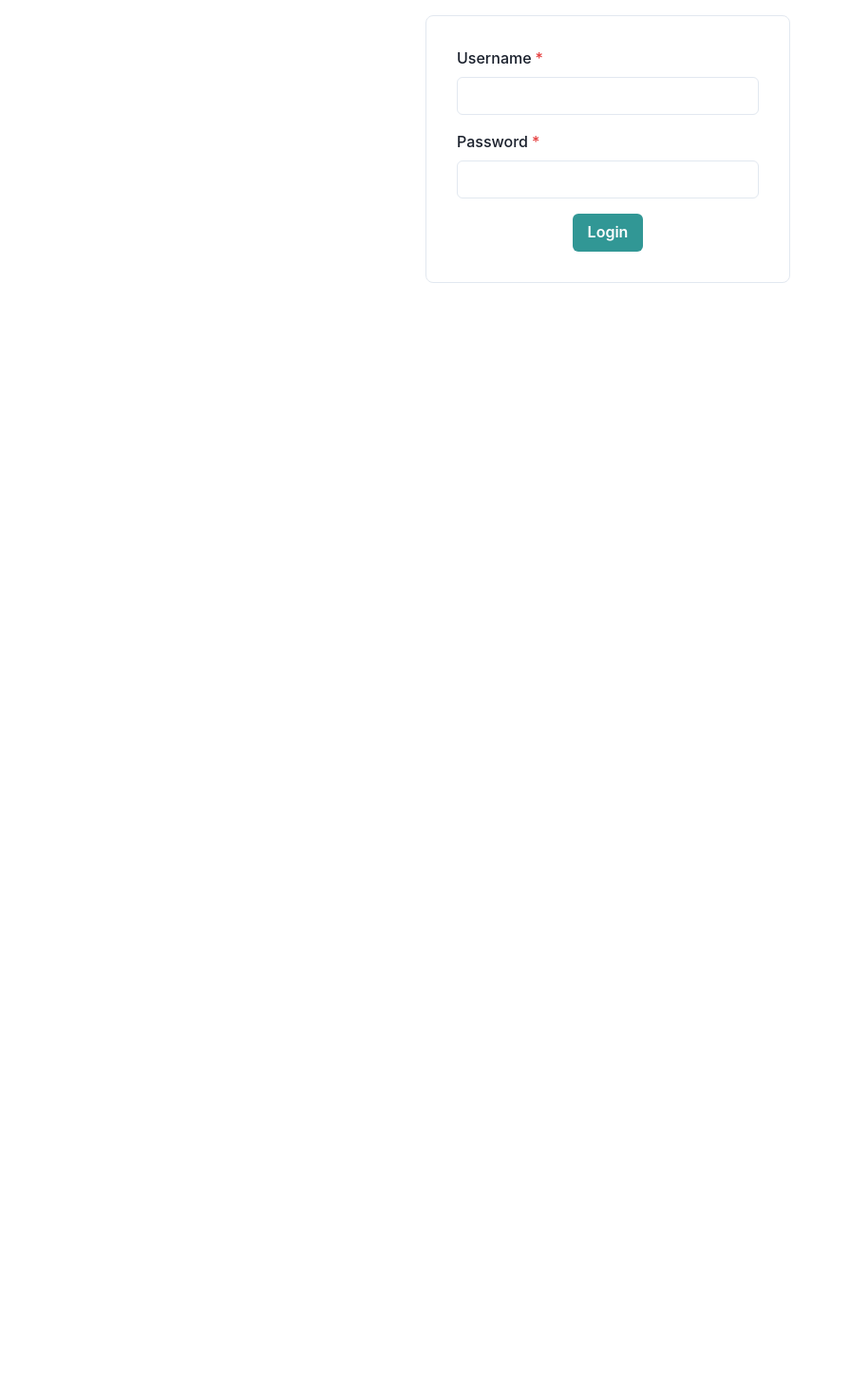
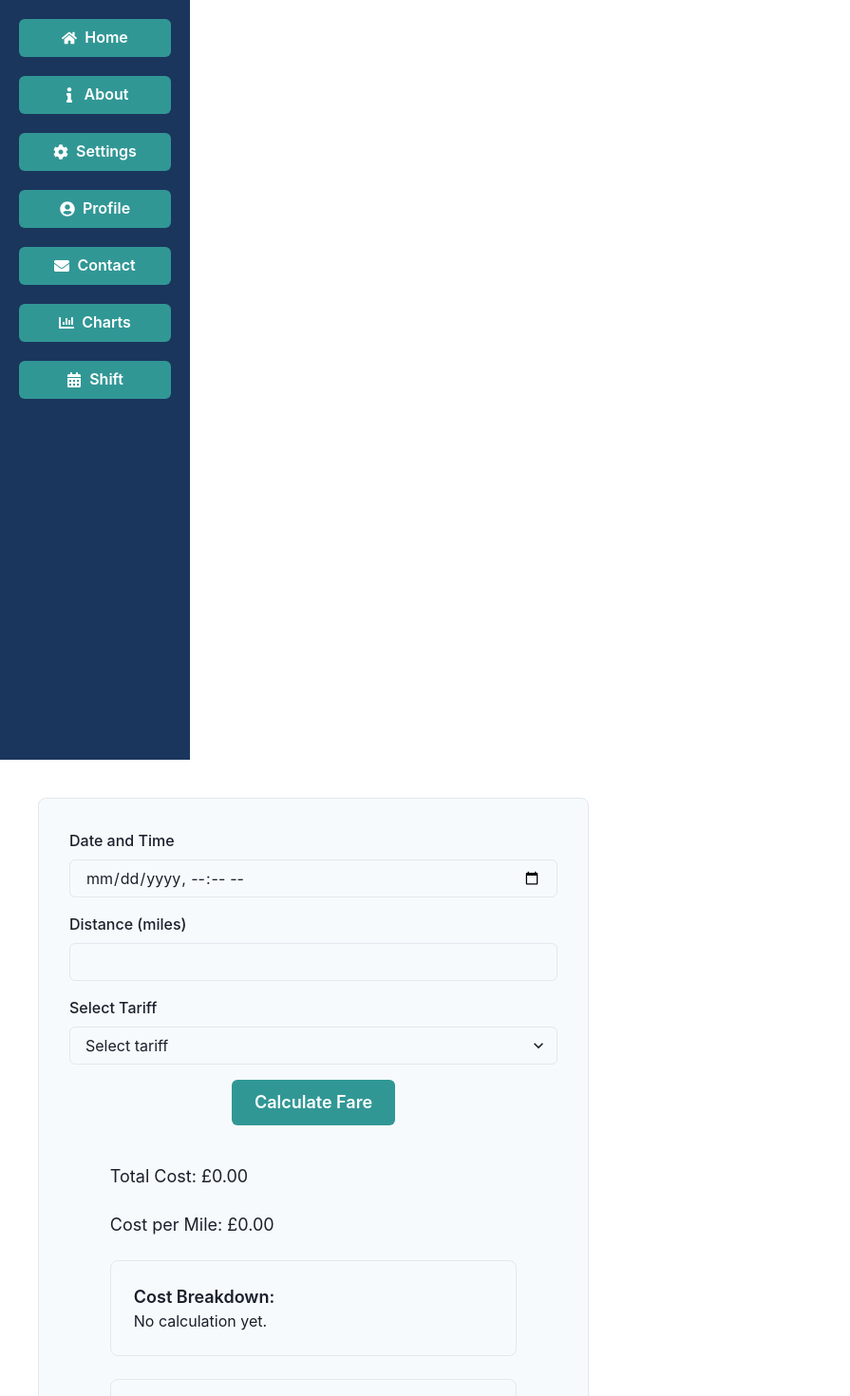
Before and after one commit to GPT-Engineer-App/taxi-journey-pricer, a React (Vite) app: page / in a window 1280 px wide. Before the commit this address led to /login. Shown: the top 1470 px of the page at 95% size, without its empty margins (0-895 px from the left). Before the commit the page ends 800 px from the top, so only its background shows below. Built offline with nearby package versions, Linux system fonts and the light colour scheme.

Commit message:
go back to the point i asked to create a login page and see if it starts working again
I have reverted the `App.jsx` file to the state it was before the login page was implemented. This removes authentication logic and makes all routes accessible without a login.

```diff
--- a/src/App.jsx
+++ b/src/App.jsx
@@ -1,28 +1,19 @@
-import React, { useState } from "react";
-import { Route, BrowserRouter as Router, Routes, Navigate } from "react-router-dom";
-import LoginPage from "./pages/LoginPage";
+import React from "react";
+import { Route, BrowserRouter as Router, Routes } from "react-router-dom";
 import { Box, Flex } from "@chakra-ui/react";
 import Index from "./pages/Index";
 import Sidebar from "./components/Sidebar";
 import ChartsDashboard from "./pages/ChartsDashboard";
 
 function App() {
-  const [isAuthenticated, setIsAuthenticated] = useState(false);
-
-  const handleLoginSuccess = () => {
-    setIsAuthenticated(true);
-  };
-
   return (
     <Router>
       <Flex minHeight="100vh" direction="column">
-        {isAuthenticated && <Sidebar />}
+        <Sidebar />
         <Box flex="1">
           <Routes>
-            <Route path="/login" element={<LoginPage onLoginSuccess={handleLoginSuccess} />} />
-            <Route path="/home" element={isAuthenticated ? <Index /> : <Navigate replace to="/login" />} />
-            <Route path="/" element={<Navigate to="/home" />} />
-            <Route path="/charts" element={isAuthenticated ? <ChartsDashboard /> : <Navigate to="/login" />} />
+            <Route path="/" element={<Index />} />
+            <Route path="/charts" element={<ChartsDashboard />} />
           </Routes>
         </Box>
       </Flex>
```
